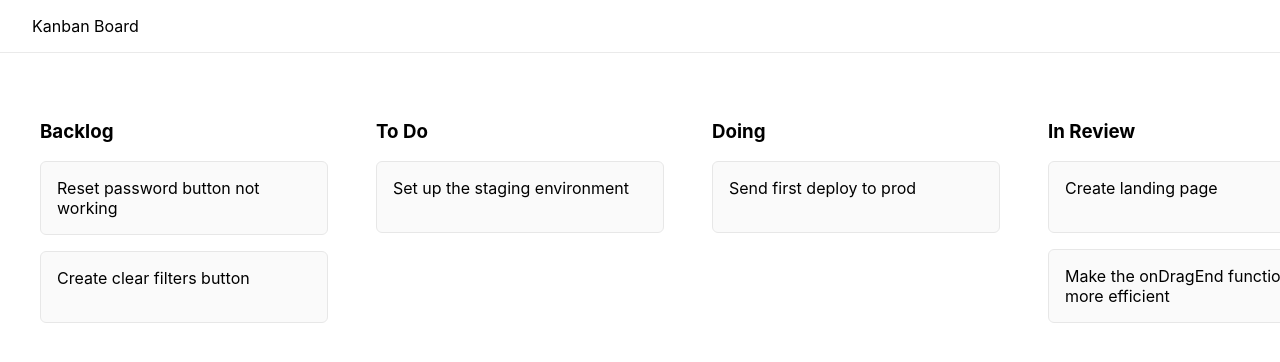
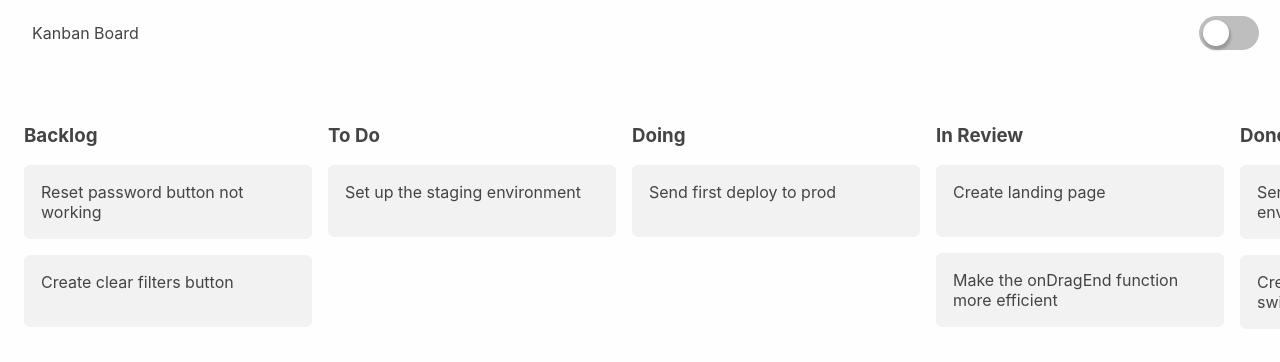
Before and after one commit to miimra/kanban-task-management, a Next.js app: page / in a window 1280 px wide. Shown: the top 362 px of the page. Built offline with nearby package versions, Linux system fonts and the light colour scheme.

Commit message:
add dark mode theme

```diff
--- a/components/Card/index.tsx
+++ b/components/Card/index.tsx
@@ -1,13 +1,21 @@
+/** @jsxRuntime classic */
+/** @jsx jsx */
 import { Draggable } from 'react-beautiful-dnd';
 import { ICard } from "../../interfaces/interfaces";
 import { CardContainer } from './styles';
-
+import { jsx, useTheme } from '@emotion/react'
 
 const Card = ({ card, index }: { card: ICard, index: number }) => {
+  const theme : any = useTheme();
+
   return (
     <Draggable draggableId={card.id} index={index}>
       {(provided: any) => (
         <CardContainer
+          css={{
+            backgroundColor: theme.color.paleGray,
+            borderColor: theme.color.paleGray
+          }}
           ref={provided.innerRef}
           {...provided.draggableProps}
           {...provided.dragHandleProps}>
--- a/components/Card/styles.ts
+++ b/components/Card/styles.ts
@@ -3,7 +3,6 @@ import styled from '@emotion/styled'
 export const CardContainer = styled('div')`
   display: flex;
   padding: 1rem;
-  background-color: #fafafa;
   margin-bottom: 1rem;
   border: 1px solid #e7e7e7;
   border-radius: 6px;
--- a/components/Column/index.tsx
+++ b/components/Column/index.tsx
@@ -2,9 +2,6 @@ import Card from "../Card";
 import { ColumnContainer, InnerColumn } from './styles';
 import { Droppable } from 'react-beautiful-dnd';
 import { IColumn, ICard } from "../../interfaces/interfaces";
-
-
-
 
 
 export default function Column({ column }: { column: IColumn }) {
--- a/components/Column/styles.ts
+++ b/components/Column/styles.ts
@@ -3,7 +3,6 @@ import styled from '@emotion/styled'
 export const ColumnContainer = styled('div')`
   display: flex;
   width: 20rem;
-  padding: 0.5rem 1rem;
   margin: 0.5rem;
   flex-direction: column;
   height: 100%;
--- /dev/null
+++ b/components/Switch/index.tsx
@@ -0,0 +1,17 @@
+import { CheckBoxWrapper, CheckBox, CheckBoxLabel } from './styles';
+
+const Switch = ({ onChange }: { onChange: any }) => {
+
+    function checkBoxHandler() {
+        onChange();
+    }
+
+    return (
+        <CheckBoxWrapper>
+            <CheckBox id="checkbox" type="checkbox" onChange={checkBoxHandler} />
+            <CheckBoxLabel htmlFor="checkbox" />
+        </CheckBoxWrapper>
+    )
+}
+
+export default Switch;
--- /dev/null
+++ b/components/Switch/styles.ts
@@ -0,0 +1,48 @@
+import styled from '@emotion/styled'
+
+
+export const CheckBoxWrapper = styled('div')`
+  position: relative;
+`;
+
+export const CheckBoxLabel = styled('label')`
+  position: absolute;
+  top: 0;
+  left: 0;
+  width: 60px;
+  height: 34px;
+  border-radius: 30px;
+  background: #bebebe;
+  cursor: pointer;
+  &::after {
+    content: "";
+    display: block;
+    border-radius: 50%;
+    height: 26px;
+    width: 26px;
+    left: 4px;
+    margin: 4px;
+    background: #ffffff;
+    box-shadow: 1px 3px 3px 1px rgba(0, 0, 0, 0.2);
+    transition: 0.2s;
+  }
+`;
+
+export const CheckBox = styled('input')`
+  opacity: 0;
+  z-index: 1;
+  border-radius: 15px;
+  width: 42px;
+  height: 26px;
+  &:checked + label {
+    background: #3c3c3c;
+    &::after {
+      content: "";
+      display: block;
+      border-radius: 50%;
+      height: 26px;
+      width: 26px;
+      margin-left: 30px;
+      transition: 0.2s;
+    }
+  }`;
--- a/pages/index.tsx
+++ b/pages/index.tsx
@@ -1,18 +1,56 @@
+/** @jsxRuntime classic */
+/** @jsx jsx */
+import { useState } from 'react';
 import type { NextPage } from 'next'
 import styles from '../styles/Home.module.css'
 import Board from "../components/Board";
 import { initialData } from '../data/initialData'
+import Switch from '../components/Switch';
+import { jsx, ThemeProvider } from '@emotion/react'
+
+export const darkTheme = {
+  color: {
+    primary: '#f7f7f7',
+    darkIndigo: '#071530',
+    paleGray: '#252525',
+    background: '#1e1e1e',
+    text: '#ffffff',
+  },
+};
+
+export const lightTheme = {
+  color: {
+    primary: '#444444',
+    darkIndigo: '#071530',
+    paleGray: '#f2f2f2',
+    background: '#fefefe',
+    text: '#252525',
+  },
+};
 
 const Home: NextPage = () => {
+  const [checked, setChecked] = useState(false);
+
+  function toggleTheme(): void {
+    setChecked(!checked);
+  }
+
   return (
-    <div className={styles.container}>
+    <ThemeProvider theme={checked ? darkTheme : lightTheme}>
+      <div className={styles.container}
+        css={(theme: any) => ({
+          color: theme.color.primary,
+          background: theme.color.background
+        })}>
         <header className={styles.header}>
           Kanban Board
+          <Switch onChange={toggleTheme} />
         </header>
         <main className={styles.main}>
           <Board data={initialData} />
         </main>
       </div>
+    </ThemeProvider>
   )
 }
 
--- a/styles/Home.module.css
+++ b/styles/Home.module.css
@@ -1,10 +1,10 @@
 .container {
+  transition: all 0.5s;
 }
 
 .header {
   display: flex;
   padding: 1rem 2rem;
-  border-bottom: 1px solid #eaeaea;
   justify-content: space-between;
   align-items: center;
 }
```
Lines whose indentation alone changed are shown as unchanged.
